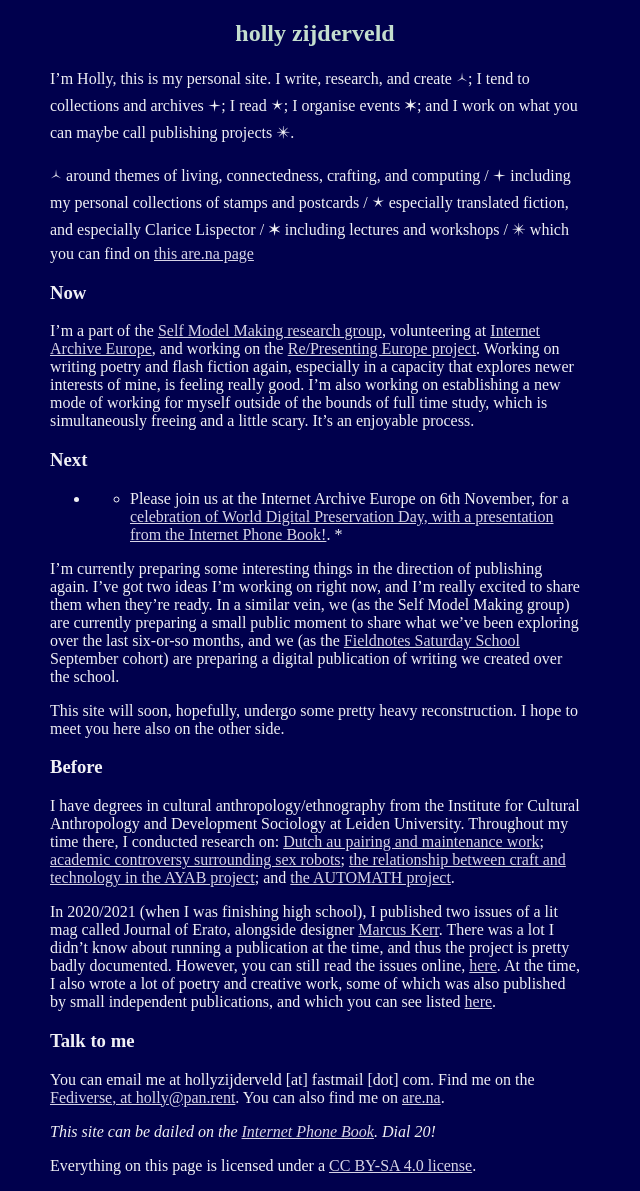
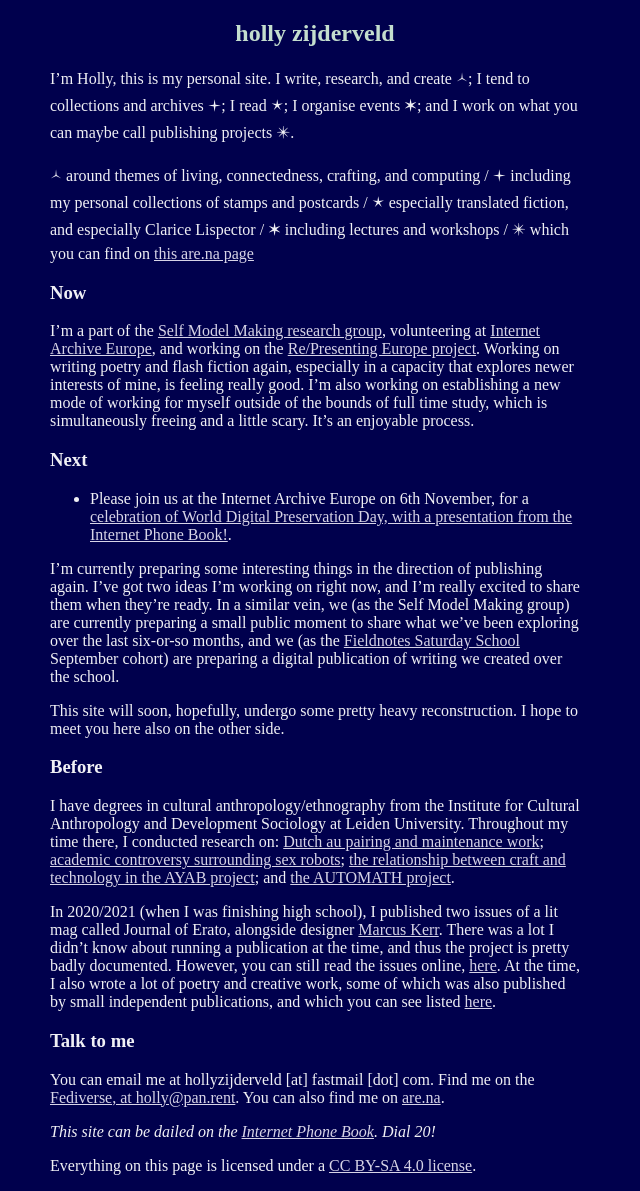
Before and after one commit to hollyz1jderveld/hollyz1jderveld.github.io, a Jekyll site: the page built from index.md, in a window 1280 px wide. Shown: the whole page, without its empty margins (0-640 px from the left). Built offline with Jekyll 4.4.1, drawn with Linux system fonts in a browser that asks for light colours; some web fonts are replaced; Markdown is read by kramdown in place of the engine named in the settings; our own code applies the rules of GitHub Pages for plain Markdown files.

```diff
--- a/index.md
+++ b/index.md
@@ -12,7 +12,7 @@ I'm Holly, this is my personal site. I write, research, and create 🟀; I tend
 I'm a part of the [Self Model Making research group](https://supergijs.com/researchgroup.html), volunteering at [Internet Archive Europe](https://www.internetarchive.eu/), and working on the [Re/Presenting Europe project](https://re-presentingeurope.nl/). Working on writing poetry and flash fiction again, especially in a capacity that explores newer interests of mine, is feeling really good. I'm also working on establishing a new mode of working for myself outside of the bounds of full time study, which is simultaneously freeing and a little scary. It's an enjoyable process.
 
 ### Next
-* * Please join us at the Internet Archive Europe on 6th November, for a [celebration of World Digital Preservation Day, with a presentation from the Internet Phone Book!](https://luma.com/hheq551u). *
+* Please join us at the Internet Archive Europe on 6th November, for a [celebration of World Digital Preservation Day, with a presentation from the Internet Phone Book!](https://luma.com/hheq551u).
 
 I'm currently preparing some interesting things in the direction of publishing again. I've got two ideas I'm working on right now, and I'm really excited to share them when they're ready. In a similar vein, we (as the Self Model Making group) are currently preparing a small public moment to share what we've been exploring over the last six-or-so months, and we (as the [Fieldnotes Saturday School](https://fieldnotes.site/events/) September cohort) are preparing a digital publication of writing we created over the school.
 
```
